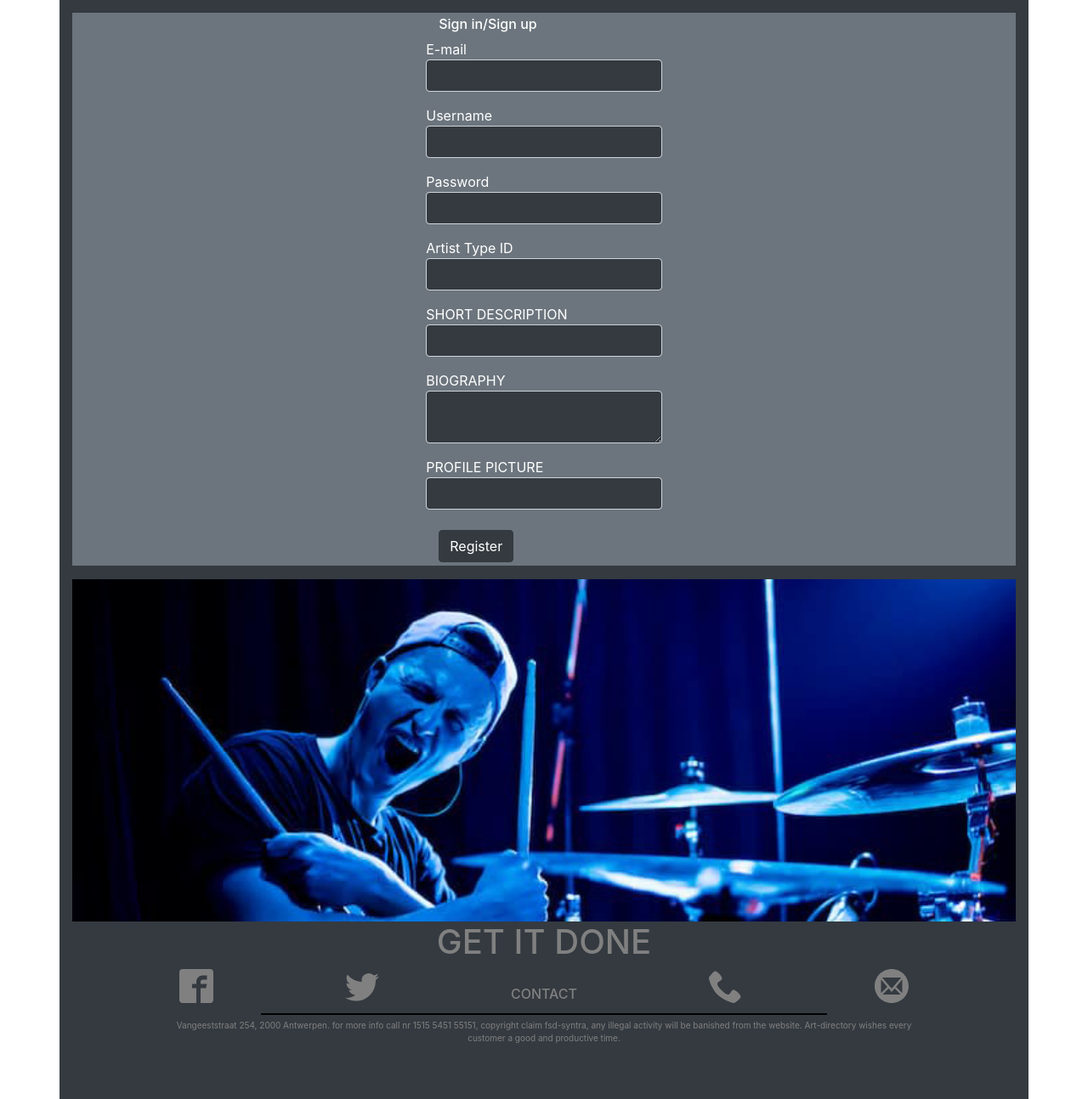
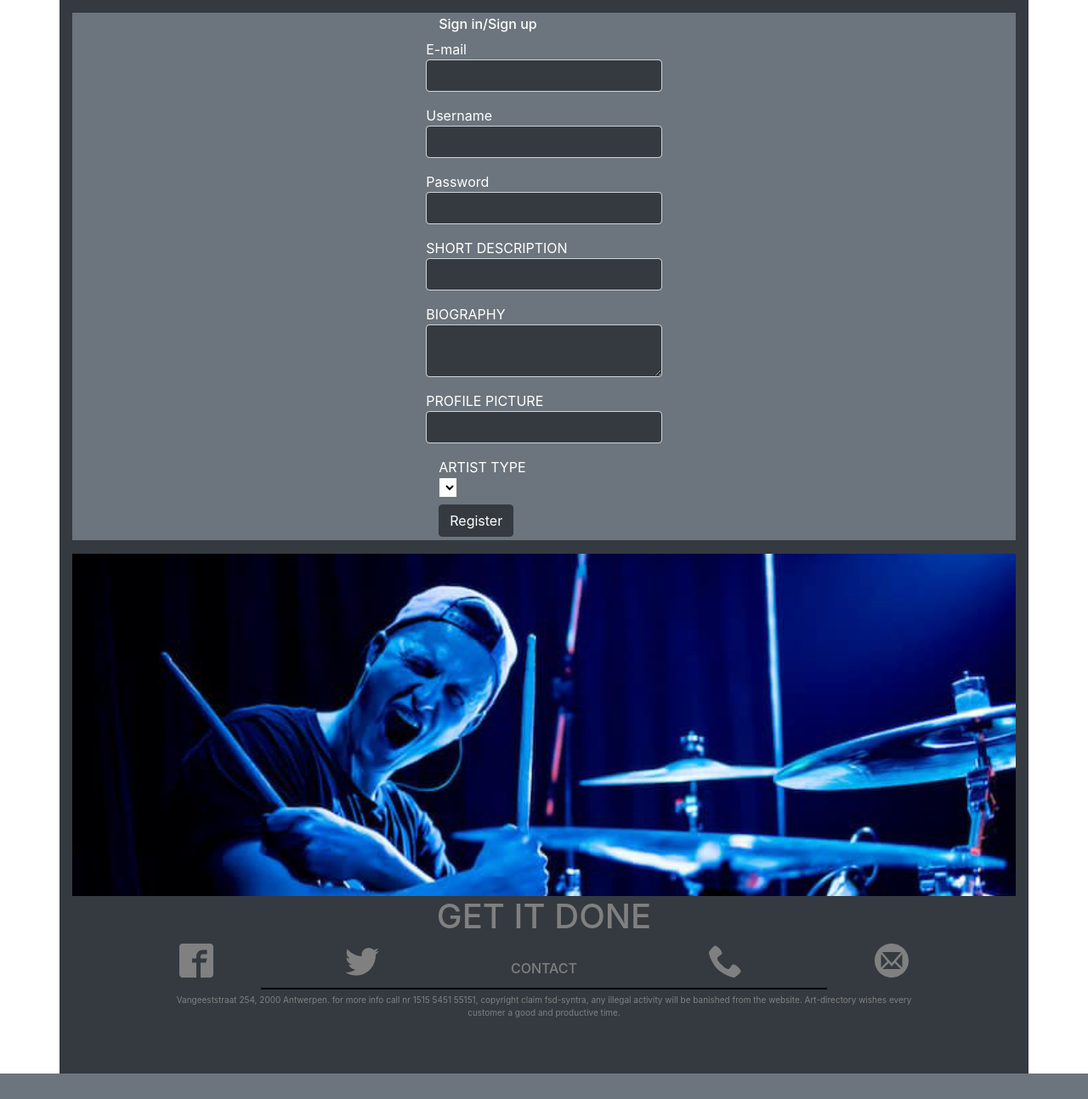
Before and after one commit to MrPranklez/ArtistryHub, a PHP site: page /register.php in a window 1280 px wide. Shown: the part 57-1351 px from the top of the page at 85% size. After the commit the page ends 1321 px from the top, so only its background shows below. Run offline with PHP 8.4, Linux system fonts and the light colour scheme; data that the repository does not hold is empty.

```diff
--- a/index.php
+++ b/index.php
@@ -5,17 +5,15 @@ ini_set( 'display_errors',1);
 
 $public_access = true;
 require_once 'lib/autoload.php';
+
 //head printen
 PrintHead();
-
 //print navbar
 PrintNav();
 //print header
 PrintHeader();
 
-//!!!!!!!!!!!!!!!!!!!!!!!!!!!!!!!!!!!!!!!!!!!!!!!!!!!!!!!!!!!!!!!!!!!!!!!!!!!!!!!!!!!!!!!!!!!!!!!!!!!!!!!!!!!!!
-//                                          PAGINA KLAAR
-//!!!!!!!!!!!!!!!!!!!!!!!!!!!!!!!!!!!!!!!!!!!!!!!!!!!!!!!!!!!!!!!!!!!!!!!!!!!!!!!!!!!!!!!!!!!!!!!!!!!!!!!!!!!!!
+
 ?>
 
             <?php
--- a/lib/access_control.php
+++ b/lib/access_control.php
@@ -14,7 +14,7 @@ function CheckAccess()
 function GoToNoAccess()
 {
     global $app_root;
-
-    header("Location: ./no_access.php");
+    header("Location: " . $app_root . "/no_access.php");
     exit;
 }
+?>
--- a/logout.php
+++ b/logout.php
@@ -1,5 +1,4 @@
 <?php
-
 
 require_once "lib/autoload.php";
 
--- a/profile.php
+++ b/profile.php
@@ -24,7 +24,7 @@ PrintNav();
 //                                  AANPASSEN IN DE TOEKOMST
 //                          OOK OP JE PROFIEL GERAKEN MET JE LOGIN ID
 //!!!!!!!!!!!!!!!!!!!!!!!!!!!!!!!!!!!!!!!!!!!!!!!!!!!!!!!!!!!!!!!!!!!!!!!!!!!!!!!!!!!!!!!!!!!!!!
-if ( ! is_numeric( $_GET['acc_id'])) die("Ongeldig argument " . $_GET['acc_id'] . " opgegeven");
+if ( ! is_numeric( $_GET['acc_id'])) die("Invalid Argument " . $_GET['acc_id']);
 
     //get data
     $dataAccounts = GetData( "select * from accounts where acc_id =" . $_GET['acc_id'] );
--- a/register.php
+++ b/register.php
@@ -30,11 +30,17 @@ PrintNav();
         }
         else $data = [ 0 => [ "acc_email" => "", "acc_name" => "", "acc_pass" => "", "acc_art_typ_id" => "", "acc_bio" => "", "acc_desc" => "", "acc_prof_pic" => ""]];
 
+        $art_type_data = GetData( "select acc_art_typ_id from accounts");
+        $row = $art_type_data[0];
+
         //get template
         $output = file_get_contents("templates/register.html");
 
         //add extra elements
         $extra_elements['csrf_token'] = GenerateCSRF( "register.php"  );
+        $extra_elements['select_artist'] = MakeSelect( $fkey = 'acc_art_typ_id',
+            $value = $row['acc_art_typ_id'] ,
+            $sql = "select art_id, art_desc from artist_type" );
 
         //merge
         $output = MergeViewWithData( $output, $data );
--- a/templates/header_profile.html
+++ b/templates/header_profile.html
@@ -9,9 +9,6 @@
         </div>
         <div class="artistname align-self-end text-white ml-2 mt-4">
             <h1 class="mb-0 pb-0">@acc_name@</h1>
-        </div>
-        <div class="artistname align-self-end text-white ml-2 mt-4">
-            <a href="profile_management.php?acc_id=@acc_id@"> Edit Profile </a>
         </div>
     </div>
 </header>
--- a/templates/navbar.html
+++ b/templates/navbar.html
@@ -18,8 +18,7 @@
                     @nav_name@
                 </a>
                 <div class="dropdown-menu bg-dark" aria-labelledby="navbarDropdown">
-                    <a class="dropdown-item bg-dark text-white" href="profile.php">Profile</a>
-                    <a class="dropdown-item bg-dark text-white" href="profile_management.php">Management</a>
+                    <a class="dropdown-item bg-dark text-white" href="profile_management.php">Profile Management</a>
                     <a class="dropdown-item bg-dark text-white" href="./logout.php">Logout</a>
                 </div>
             </li>
--- a/templates/register.html
+++ b/templates/register.html
@@ -27,11 +27,6 @@
             @acc_pass_error@
         </div>
         <div class="form-group row">
-            <label class="mb-0 text-white" for="acc_art_typ_id">Artist Type ID</label>
-            <input type="number" class="form-control bg-dark text-white" id="acc_art_typ_id" name="acc_art_typ_id" value="@acc_art_typ_id@">
-            @acc_art_typ_id_error@
-        </div>
-        <div class="form-group row">
             <label class="mb-0 text-white" for="acc_desc">SHORT DESCRIPTION</label>
             <input type="text" class="form-control bg-dark text-white" id="acc_desc" name="acc_desc" value="@acc_desc@">
             @acc_desc_error@
@@ -46,6 +41,13 @@
             <input type="text" class="form-control bg-dark text-white" id="acc_prof_pic" name="acc_prof_pic" value="@acc_prof_pic@">
             @acc_prof_pic_error@
         </div>
+        <div class="form-group col-6 mb-0 pr-0 pl-0 ml-0 mr-0 pr-0">
+            <label for="acc_art_typ_id" class="mb-0 text-white">ARTIST TYPE</label>
+            <div class="col-sm-8 pl-0 ml-0">
+                @select_artist@
+                @acc_art_typ_id_error@
+            </div>
+        </div>
         <button type="submit" class="btn btn-dark mt-2">Register</button>
 
     </form>
```
Also changed, not shown: events_management.php (+1 -13 lines), login.php (+8 -5 lines), profile_management.php (+1 -11 lines), projects_management.php (+1 -6 lines).
